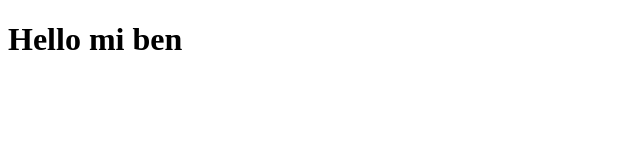
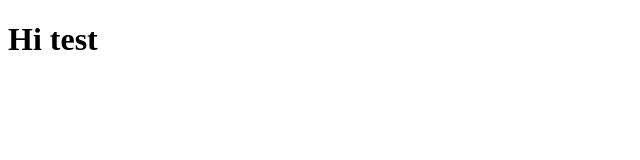
Before and after one commit to CrushinSept/test, a plain HTML site: page index.html in a window 1280 px wide. Shown: the whole page, without its empty margins (0-640 px from the left). Drawn offline with Linux system fonts and the light colour scheme.

Commit message:
Update index.html

```diff
--- a/index.html
+++ b/index.html
@@ -7,6 +7,6 @@
     <title>Document</title>
 </head>
 <body>
-    <h1>Hello mi ben</h1>
+    <h1>Hi test</h1>
 </body>
 </html>
```
